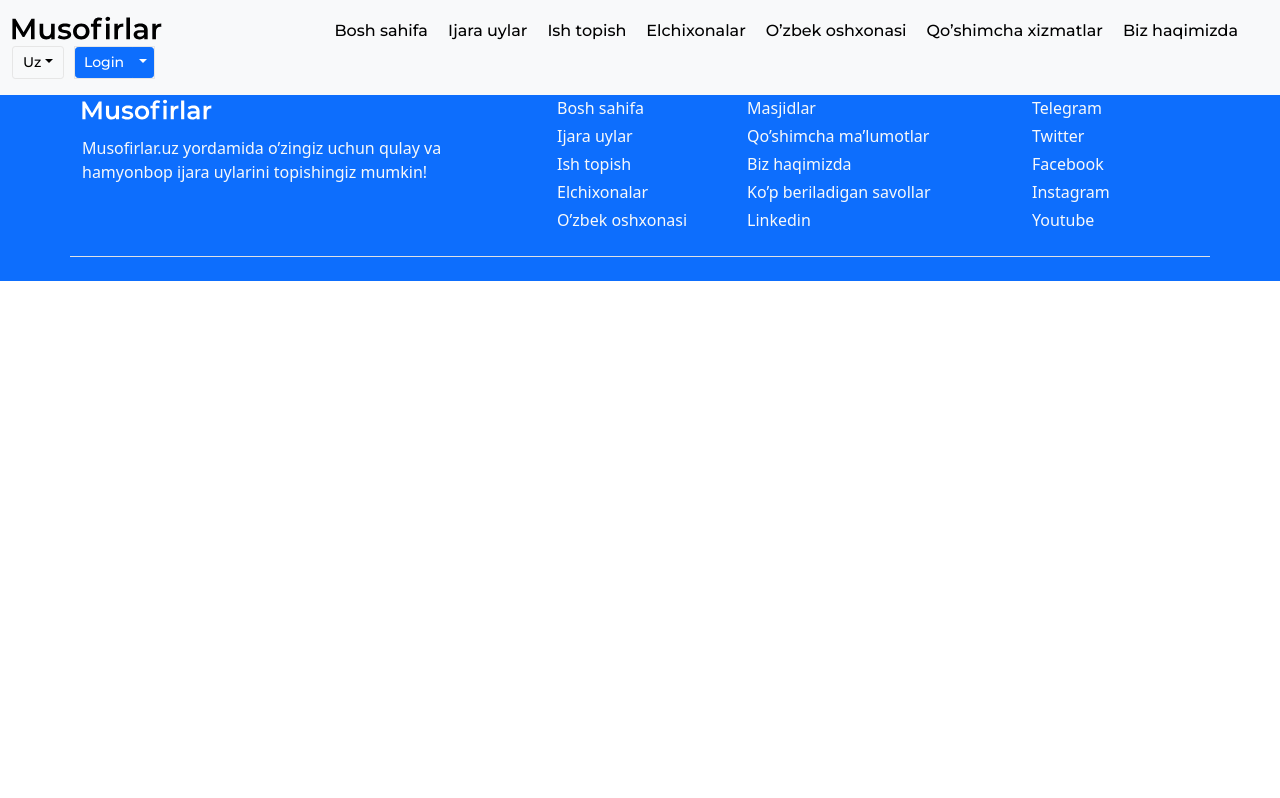
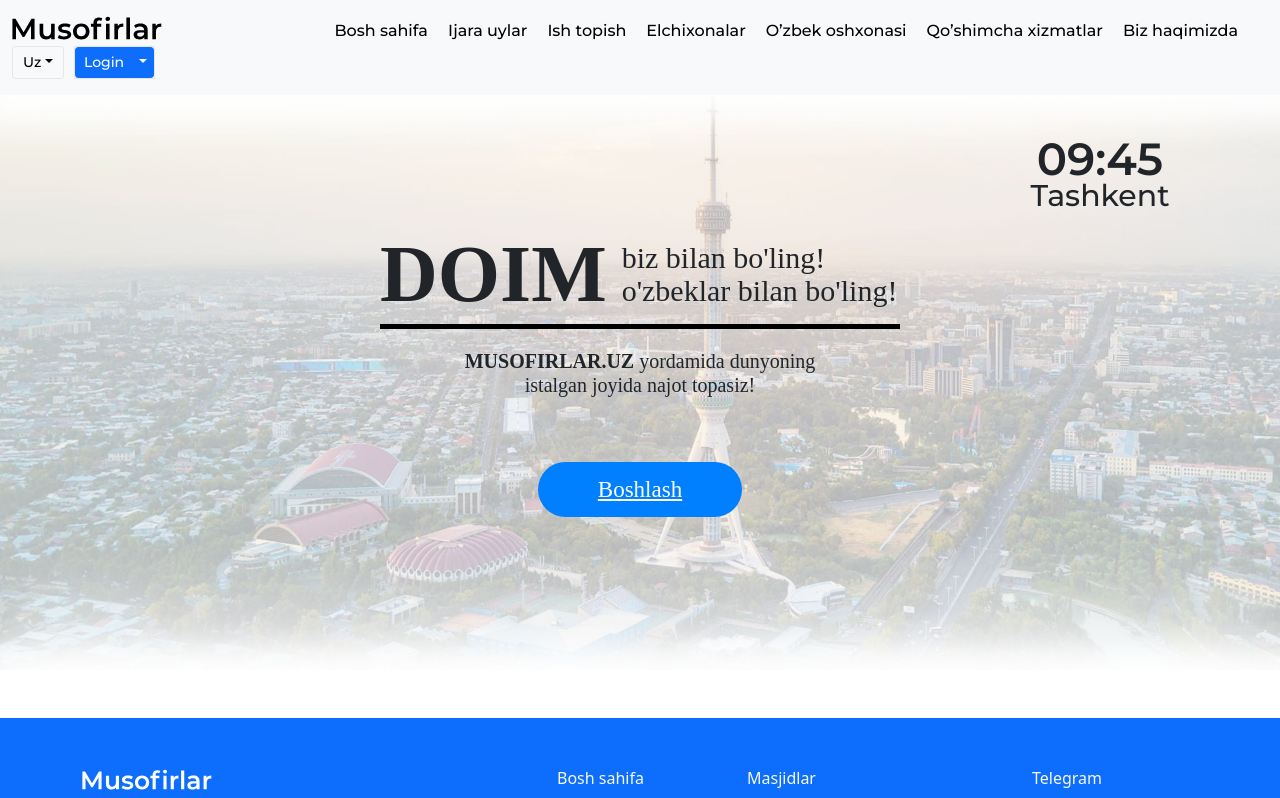
Before and after one commit to Milliy-Dasturchilar/musofirlar.frontend, a React (Create React App) app: page / in a window 1280 px wide. Shown: the top 798 px of the page. Built offline with nearby package versions, Linux system fonts and the light colour scheme.

Commit message:
sinov test from Baxtiyor

```diff
--- a/src/App.css
+++ b/src/App.css
@@ -1,5 +1,5 @@
 .App {
-  text-align: center;
+  margin-top: 70px;
 }
 
 .App-logo {
--- a/src/App.js
+++ b/src/App.js
@@ -1,12 +1,17 @@
 import React from 'react';
 import './App.css';
+import Home from './components/home/Home'
+import Flat from "./components/flat/Flat";
 
 
-function App() {
-  return (
-    <div className="App">
-    </div>
-  );
+class App extends React.PureComponent {
+  render() {
+    return (
+      <div className="App">
+        <Home />
+      </div>
+    );
+  }
 }
 
 export default App;
--- /dev/null
+++ b/src/components/flat/Flat.js
@@ -0,0 +1,12 @@
+import React from "react";
+import HeadHeader from "../headerTemplate/HeaderTemplate";
+
+class Flat extends React.PureComponent {
+    render() {
+        return (
+            <HeadHeader/>
+        );
+    }
+}
+
+export default Flat;
--- /dev/null
+++ b/src/components/headerTemplate/HeaderTemplate.css
@@ -0,0 +1,107 @@
+.header-bottom {
+  background-image: url(./header-bg-img.png);
+  height: 600px;
+  background-repeat: no-repeat;
+  background-size: cover;
+  position: relative;
+  display: flex;
+  align-items: center;
+}
+
+.header-bottom-container {
+  position: relative;
+}
+
+/* header-card */
+
+.header-bottom-item {
+  max-width: 520px;
+  width: 100%;
+  margin: 0;
+  text-align: center;
+  margin: auto;
+}
+.header-bottom-item > div {
+  display: flex;
+  align-items: center;
+  border-bottom: 5px solid #000;
+  margin: 0;
+}
+.tex1 {
+  font-family: "Gilroy";
+  font-style: normal;
+  font-weight: 600;
+  font-size: 80px;
+  line-height: 100px;
+  margin: 0;
+  margin-right: 15px;
+}
+.text2 {
+  font-family: "Gilroy";
+  font-style: normal;
+  font-weight: 500;
+  font-size: 30px;
+  line-height: 33px;
+  margin: 0;
+  text-align: left;
+}
+.text3 {
+  max-width: 450px;
+  font-family: "Gilroy";
+  font-style: normal;
+  font-weight: 400;
+  font-size: 20px;
+  line-height: 24px;
+  margin: auto;
+  margin-top: 20px;
+}
+.text3 > span {
+  font-weight: bold;
+}
+/* button */
+.main-btn {
+  font-family: "Gilroy";
+  font-style: normal;
+  font-weight: normal;
+  font-size: 23px;
+  line-height: 25px;
+  color: #ffffff;
+  padding: 15px 60px;
+  background-color: #007fff;
+  border-radius: 33px;
+  margin-top: 65px;
+}
+.main-btn:hover {
+  opacity: 0.8;
+}
+.main-btn:active {
+  opacity: 0.6;
+}
+
+/* global time */
+
+.global-time {
+  position: absolute;
+  top: -80px;
+  right: 35px;
+  text-align: center;
+  max-width: 150px;
+  width: 100%;
+}
+
+.time {
+  font-size: 80px;
+  font-family: "Montserrat";
+  font-style: normal;
+  font-weight: 600;
+  font-size: 45px;
+  line-height: 30px;
+}
+
+.place {
+  font-family: "Montserrat";
+  font-style: normal;
+  font-weight: 400;
+  font-size: 30px;
+  line-height: 30px;
+}
--- /dev/null
+++ b/src/components/headerTemplate/HeaderTemplate.js
@@ -0,0 +1,36 @@
+import React from "react";
+import './HeaderTemplate.css';
+
+class Home extends React.PureComponent {
+  render() {
+    return (
+      <section class="header-bottom">
+        <div class="container header-bottom-container">
+          <div class="header-bottom-item">
+            <div>
+              <span class="tex1">DOIM</span>
+              <span class="text2">
+                biz bilan bo'ling! <br />
+                o'zbeklar bilan bo'ling!
+              </span>
+            </div>
+            <p class="text3">
+              <span>MUSOFIRLAR.UZ</span> yordamida dunyoning <br />
+              istalgan joyida najot topasiz!
+            </p>
+            <a class="main-btn" href="#">
+              Boshlash
+            </a>
+          </div>
+          <div class="global-time">
+            <span class="time">09:45 </span>
+            <br />
+            <span class="place">Tashkent</span>
+          </div>
+        </div>
+      </section>
+    );
+  }
+}
+
+export default Home;
--- /dev/null
+++ b/src/components/home/Home.js
@@ -0,0 +1,13 @@
+import React from 'react';
+import HeadHeader from '../headerTemplate/HeaderTemplate';
+
+
+class Home extends React.Component {
+    render() {
+        return (
+            <HeadHeader/>
+        );
+    }
+}
+
+export default Home;
```
Also changed, not shown: src/components/headerTemplate/header-bg-img.png (added).
